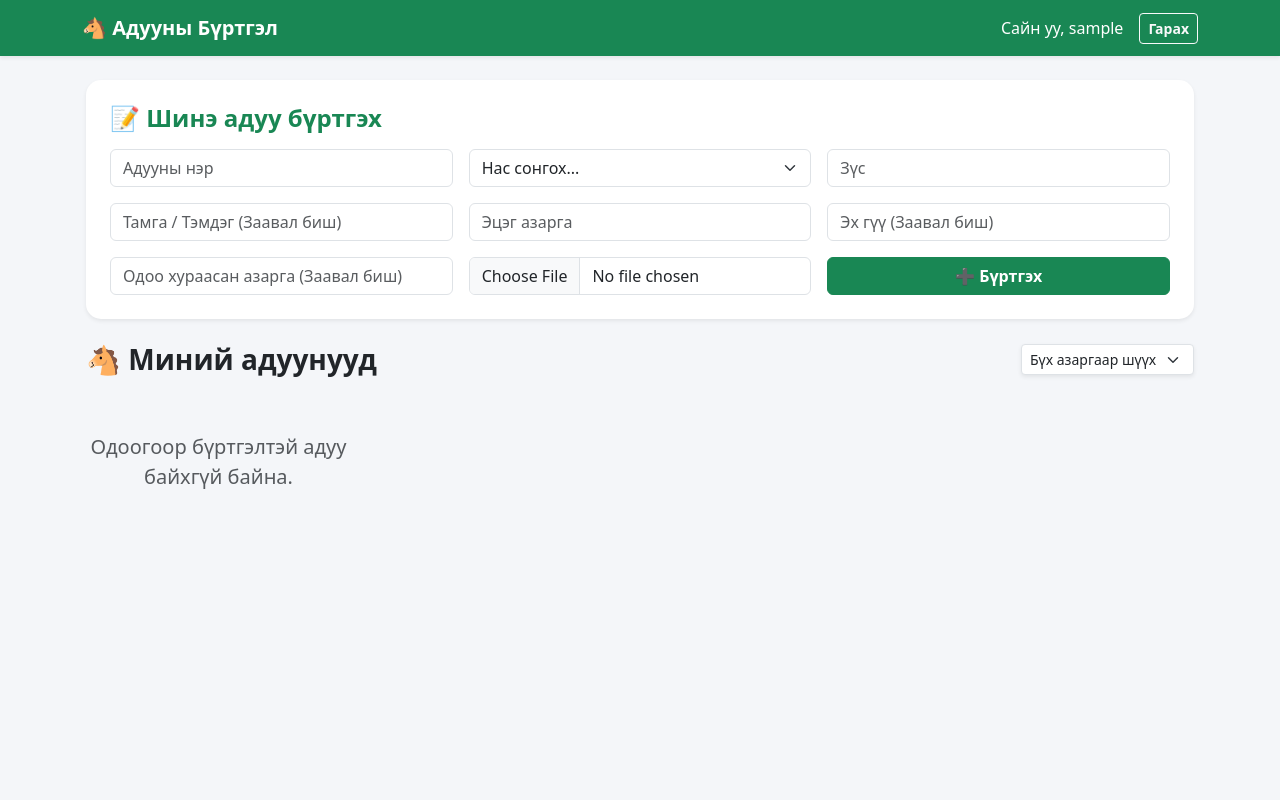
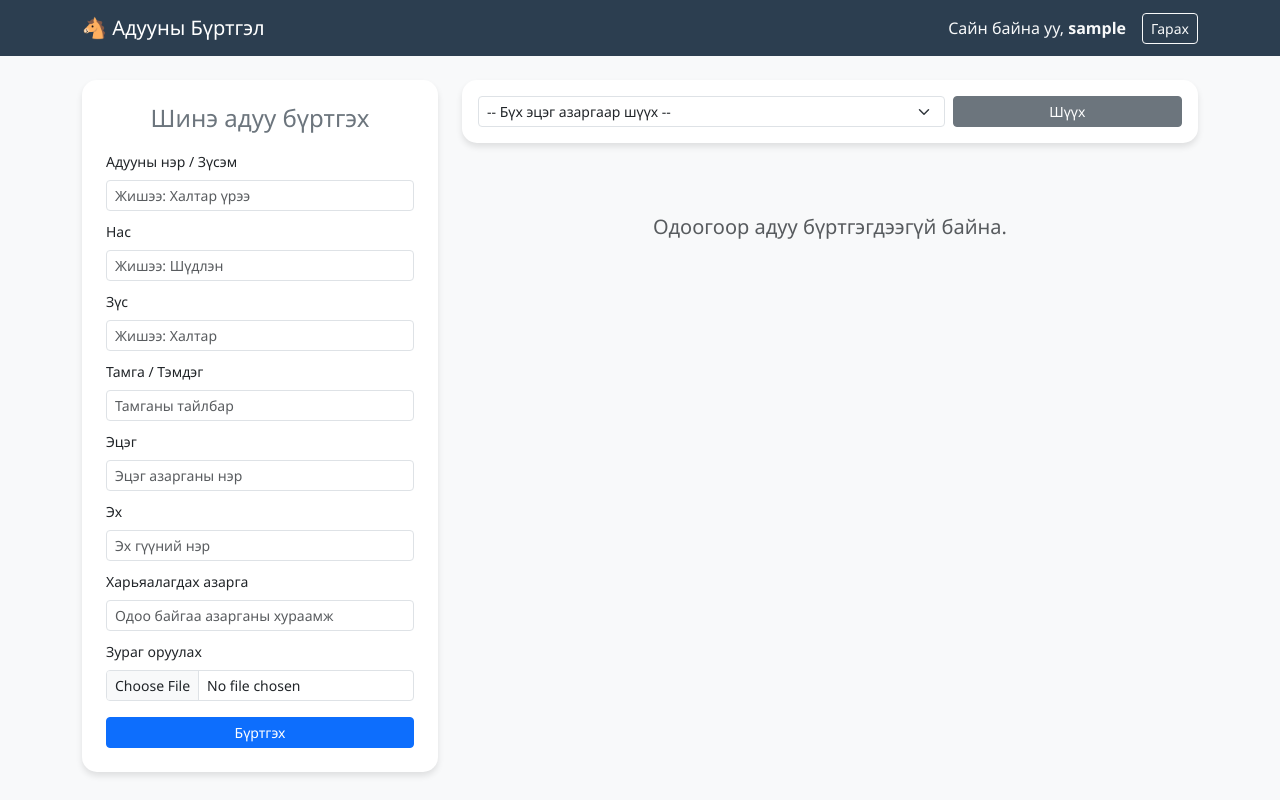
Before and after one commit to jambaasurengereltod-source/effective-system, a Flask app: page / in a window 1280 px wide. Run offline with Flask 3, Linux system fonts and the light colour scheme; the visitor is signed in with stand-in values (Sample User, id 1); data that the repository does not hold is empty.

Commit message:
fix index.html form and remove emojis correctly

```diff
--- a/templates/index.html
+++ b/templates/index.html
@@ -3,137 +3,128 @@
 <head>
     <meta charset="UTF-8">
     <meta name="viewport" content="width=device-width, initial-scale=1.0">
-    <title>Адууны Бүртгэл</title>
-
+    <title>Адуу Бүртгэлийн Систем</title>
+    <link rel="stylesheet" href="https://cdn.jsdelivr.net/npm/bootstrap@5.3.0/dist/css/bootstrap.min.css">
     <link rel="manifest" href="/static/manifest.json">
-    <meta name="theme-color" content="#198754">
-    <meta name="apple-mobile-web-app-capable" content="yes">
-    <meta name="apple-mobile-web-app-status-bar-style" content="black-translucent">
-
-    <link rel="stylesheet" href="https://cdn.jsdelivr.net/npm/bootstrap@5.3.0/dist/css/bootstrap.min.css">
-
-    <script>
-      if ('serviceWorker' in navigator) {
-        window.addEventListener('load', function() {
-          navigator.serviceWorker.register('/sw.js')
-            .then(function(reg) { console.log('Service Worker Registered', reg); })
-            .catch(function(err) { console.log('Service Worker Failed', err); });
-        });
-      }
-    </script>
     <style>
-        body { background-color: #f4f6f9; }
-        .horse-card { border-radius: 15px; overflow: hidden; transition: transform 0.2s; border: none; }
-        .horse-card:hover { transform: translateY(-5px); }
-        .horse-img { width: 100%; height: 180px; object-fit: cover; }
-        .no-img-box { width: 100%; height: 180px; background-color: #e9ecef; display: flex; align-items: center; justify-content: center; color: #6c757d; }
+        body { background-color: #f8f9fa; font-family: 'Segoe UI', Tahoma, Geneva, Verdana, sans-serif; }
+        .navbar { background-color: #2c3e50; }
+        .card { border: none; border-radius: 15px; box-shadow: 0 4px 6px rgba(0,0,0,0.1); }
+        .horse-img { height: 200px; object-fit: cover; border-top-left-radius: 15px; border-top-right-radius: 15px; }
     </style>
 </head>
 <body>
-    <nav class="navbar navbar-expand-lg navbar-dark bg-success shadow-sm">
+
+<nav class="navbar navbar-expand-lg navbar-dark mb-4">
     <div class="container">
-            <a class="navbar-brand fw-bold" href="/">🐴 Адууны Бүртгэл</a>
+        <a class="navbar-brand text-white font-weight-bold" href="/">🐴 Адууны Бүртгэл</a>
         <div class="d-flex align-items-center">
-                <span class="text-white me-3 d-none d-sm-inline">Сайн уу, {{ session['username'] }}</span>
-                <a href="/logout" class="btn btn-outline-light btn-sm fw-bold">Гарах</a>
+            <span class="text-light me-3">Сайн байна уу, <strong>{{ session['username'] }}</strong></span>
+            <a href="/logout" class="btn btn-outline-light btn-sm">Гарах</a>
         </div>
     </div>
 </nav>
 
-    <div class="container my-4 px-3">
-        <div class="card p-4 shadow-sm border-0 mb-4" style="border-radius: 15px;">
-            <h4 class="fw-bold text-success mb-3">📝 Шинэ адуу бүртгэх</h4>
-            <form action="/add" method="POST" enctype="multipart/form-data" class="row g-3">
-                <div class="col-md-4">
-                    <input type="text" name="name" class="form-control" placeholder="Адууны нэр" required>
+<div class="container">
+    <div class="row">
+        <div class="col-md-4 mb-4">
+            <div class="card p-4">
+                <h4 class="mb-3 text-center text-secondary">Шинэ адуу бүртгэх</h4>
+                <form action="/add" method="POST" enctype="multipart/form-data">
+                    <div class="mb-2">
+                        <label class="form-label small font-weight-bold">Адууны нэр / Зүсэм</label>
+                        <input type="text" name="name" class="form-control form-control-sm" required placeholder="Жишээ: Халтар үрээ">
+                    </div>
+                    <div class="mb-2">
+                        <label class="form-label small">Нас</label>
+                        <input type="text" name="age" class="form-control form-control-sm" required placeholder="Жишээ: Шүдлэн">
+                    </div>
+                    <div class="mb-2">
+                        <label class="form-label small">Зүс</label>
+                        <input type="text" name="color" class="form-control form-control-sm" required placeholder="Жишээ: Халтар">
+                    </div>
+                    <div class="mb-2">
+                        <label class="form-label small">Тамга / Тэмдэг</label>
+                        <input type="text" name="mark" class="form-control form-control-sm" placeholder="Тамганы тайлбар">
+                    </div>
+                    <div class="mb-2">
+                        <label class="form-label small">Эцэг</label>
+                        <input type="text" name="stallion" class="form-control form-control-sm" required placeholder="Эцэг азарганы нэр">
+                    </div>
+                    <div class="mb-2">
+                        <label class="form-label small">Эх</label>
+                        <input type="text" name="dam" class="form-control form-control-sm" placeholder="Эх гүүний нэр">
+                    </div>
+                    <div class="mb-2">
+                        <label class="form-label small">Харьяалагдах азарга</label>
+                        <input type="text" name="herd_stallion" class="form-control form-control-sm" placeholder="Одоо байгаа азарганы хураамж">
+                    </div>
+                    <div class="mb-3">
+                        <label class="form-label small">Зураг оруулах</label>
+                        <input type="file" name="image" class="form-control form-control-sm" accept="image/*">
+                    </div>
+                    <button type="submit" class="btn btn-primary w-100 btn-sm">Бүртгэх</button>
+                </form>
+            </div>
         </div>
 
-                <div class="col-md-4">
-                    <select name="age" class="form-select" required>
-                        <option value="" disabled selected hidden>Нас сонгох...</option>
-                        <option value="Унага">Унага</option>
-                        <option value="Даага">Даага</option>
-                        <option value="Шүдлэн">Шүдлэн</option>
-                        <option value="Хязаалан">Хязаалан</option>
-                        <option value="Соёолон">Соёолон</option>
-                        <option value="Хавчиг">Хавчиг</option>
-                        <option value="Их нас">Их нас</option>
-                        <option value="Азарга">Азарга</option>
-                        <option value="Гүү">Гүү</option>
+        <div class="col-md-8">
+            <div class="card p-3 mb-4">
+                <form action="/" method="GET" class="row g-2 align-items-center">
+                    <div class="col-sm-8">
+                        <select name="filter_stallion" class="form-select form-select-sm">
+                            <option value="">-- Бүх эцэг азаргаар шүүх --</option>
+                            {% for st in stallions %}
+                            <option value="{{ st }}" {% if selected_stallion == st %}selected{% endif %}>Эцэг: {{ st }}</option>
+                            {% endfor %}
                         </select>
                     </div>
-
-                <div class="col-md-4">
-                    <input type="text" name="color" class="form-control" placeholder="Зүс" required>
-                </div>
-                <div class="col-md-4">
-                    <input type="text" name="mark" class="form-control" placeholder="Тамга / Тэмдэг (Заавал биш)">
-                </div>
-                <div class="col-md-4">
-                    <input type="text" name="stallion" class="form-control" placeholder="Эцэг азарга" required>
-                </div>
-                <div class="col-md-4">
-                    <input type="text" name="dam" class="form-control" placeholder="Эх гүү (Заавал биш)">
-                </div>
-                <div class="col-md-4">
-                    <input type="text" name="herd_stallion" class="form-control" placeholder="Одоо хураасан азарга (Заавал биш)">
-                </div>
-                <div class="col-md-4">
-                    <input type="file" name="image" class="form-control" accept="image/*">
-                </div>
-                <div class="col-md-4 d-grid">
-                    <button type="submit" class="btn btn-success fw-bold">➕ Бүртгэх</button>
+                    <div class="col-sm-4">
+                        <button type="submit" class="btn btn-secondary w-100 btn-sm">Шүүх</button>
                     </div>
                 </form>
             </div>
 
-        <div class="d-flex justify-content-between align-items-center mb-4">
-            <h3 class="fw-bold text-dark m-0">🐴 Миний адуунууд</h3>
-            <form method="GET" action="/" class="d-flex gap-2">
-                <select name="filter_stallion" class="form-select form-select-sm shadow-sm" onchange="this.form.submit()">
-                    <option value="">Бүх азаргаар шүүх</option>
-                    {% for stallion in stallions %}
-                        <option value="{{ stallion }}" {% if selected_stallion == stallion %}selected{% endif %}>{{ stallion }}</option>
-                    {% endfor %}
-                </select>
-                {% if selected_stallion %}
-                    <a href="/" class="btn btn-secondary btn-sm">Цэвэрлэх</a>
+            <div class="row">
+                {% if horses %}
+                    {% for horse in horses %}
+                    <div class="col-sm-6 mb-4">
+                        <div class="card h-100">
+                            {% if horse.image_file and horse.image_file != 'default' %}
+                                <img src="{{ horse.image_file }}" class="card-img-top horse-img" alt="Адууны зураг">
+                            {% else %}
+                                <div class="bg-secondary text-white text-center py-5" style="height: 200px; border-top-left-radius: 15px; border-top-right-radius: 15px;">
+                                    <br>Зураггүй
+                                </div>
                             {% endif %}
-            </form>
-        </div>
-
-        <div class="row row-cols-2 row-cols-md-3 row-cols-lg-4 g-3">
-            {% for horse in horses %}
-            <div class="col">
-                <div class="card horse-card shadow-sm h-100">
-                    <a href="/horse/{{ horse.id }}">
-                        {% if horse.image_file == 'default' %}
-                            <div class="no-img-box"><span>📷 Зураггүй</span></div>
-                        {% else %}
-                            <img src="{{ horse.image_file }}" class="horse-img" alt="зураг">
-                        {% endif %}
-                    </a>
                             <div class="card-body p-3">
-                        <h5 class="card-title fw-bold text-success mb-2">
-                            <a href="/horse/{{ horse.id }}" class="text-decoration-none text-success">🐴 {{ horse.name }}</a>
-                        </h5>
-
-                        <div class="bg-light p-2 rounded mb-2 small text-secondary">
-                            <div>🐴 <b>Эцэг:</b> {{ horse.stallion }}</div>
-                            <div>🐴 <b>Эх:</b> {% if horse.dam %}{{ horse.dam }}{% else %}<span class="text-muted">Байхгүй</span>{% endif %}</div>
-                        </div>
-
-                        <p class="card-text small text-muted mb-0"><b>Нас:</b> {{ horse.age }}</p>
-                        <p class="card-text small text-muted mb-0"><b>Зүс:</b> {{ horse.color }}</p>
+                                <h5 class="card-title text-primary">{{ horse.name }}</h5>
+                                <p class="card-text mb-1 small"><strong>Нас:</strong> {{ horse.age }}</p>
+                                <p class="card-text mb-1 small"><strong>Зүс:</strong> {{ horse.color }}</p>
+                                <p class="card-text mb-1 small"><strong>Тамга:</strong> {{ horse.mark or 'Байхгүй' }}</p>
+                                <p class="card-text mb-1 small"><strong>Эцэг:</strong> {{ horse.stallion }}</p>
+                                <p class="card-text mb-1 small"><strong>Эх:</strong> {{ horse.dam or 'Бүртгэгдээгүй' }}</p>
+                                <p class="card-text mb-0 small"><strong>Азарга:</strong> {{ horse.herd_stallion or 'Байхгүй' }}</p>
                             </div>
                         </div>
                     </div>
+                    {% endfor %}
                 {% else %}
-            <div class="col-12 text-center my-5">
-                <p class="text-muted fs-5">Одоогоор бүртгэлтэй адуу байхгүй байна.</p>
+                    <div class="col-12 text-center text-muted py-5">
+                        <h5>Одоогоор адуу бүртгэгдээгүй байна.</h5>
                     </div>
-            {% endfor %}
+                {% endif %}
             </div>
         </div>
+    </div>
+</div>
+
+<script>
+    if ('serviceWorker' in navigator) {
+        navigator.serviceWorker.register('/sw.js')
+        .then(() => console.log('Service Worker бүртгэгдлээ'))
+        .catch(err => console.log('Service Worker алдаа:', err));
+    }
+</script>
 </body>
 </html>
```
Lines whose indentation alone changed are shown as unchanged.
